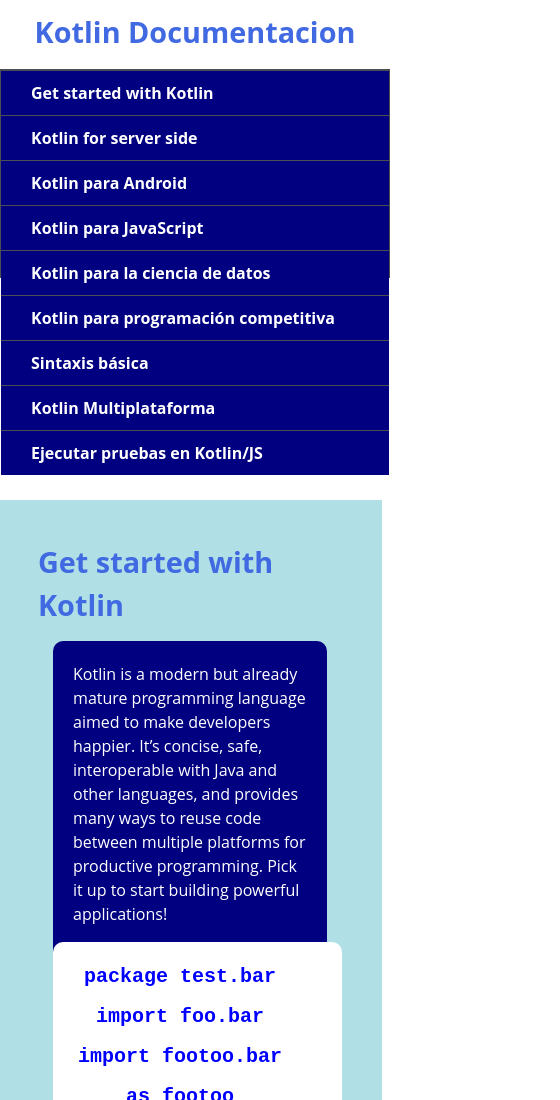
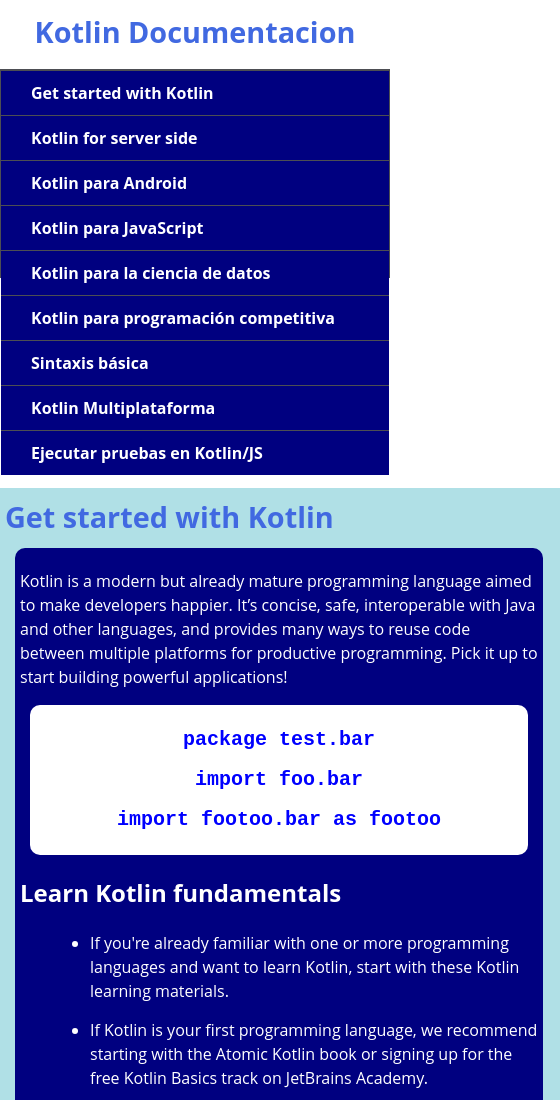
Before and after one commit to EnriqueQuiroz89/Reto4DocumentacionTecnica, a plain HTML site: page index.html in a window 390 px wide. Shown: the top 1100 px of the page, 560 px wide, since content can reach past the window. Drawn offline with Linux system fonts and the light colour scheme.

Commit message:
Update index.html

```diff
--- a/index.html
+++ b/index.html
@@ -109,6 +109,13 @@
 
         @media only screen and (max-width: 815px) {
 
+            #main-doc {
+                margin-left: -10px;
+                margin-right: -10px;
+                margin-top: 480px;
+                padding: 15px;
+            }
+
             /* For mobile phones: */
             #navbar ul {
                 border: 1px solid;
@@ -128,27 +135,20 @@
                 border-bottom: 2px solid;
             }
 
-            #main-doc {
-                position: relative;
-                margin-left: 0px;
-                margin-top: 480px;
-            }
         }
 
 
         @media only screen and (max-width: 400px) {
             #main-doc {
-                margin-left: -10px;
-                margin-top: 500px;
+                padding: 7px;
             }
 
-            code {
-                margin-left: -20px;
-                width: 100%;
-                padding: 15px;
-                padding-left: 10px;
-                padding-right: 45px;
-                min-width: 233px;
+            section article {
+                color: white;
+                margin: 10px;
+                border-radius: 10px;
+                padding: 5px;
+
             }
         }
     </style>
@@ -164,7 +164,8 @@
             <li><a class="nav-link" href="#Kotlin_para_Android">Kotlin para Android</a></li>
             <li><a class="nav-link" href="#Kotlin_para_JavaScript">Kotlin para JavaScript</a></li>
             <li><a class="nav-link" href="#Kotlin_para_la_ciencia_de_datos">Kotlin para la ciencia de datos</a></li>
-            <li><a class="nav-link" href="#Kotlin_para_programación_competitiva">Kotlin para programación competitiva</a></li>
+            <li><a class="nav-link" href="#Kotlin_para_programación_competitiva">Kotlin para programación
+                    competitiva</a></li>
             <li><a class="nav-link" href="#Sintaxis_básica">Sintaxis básica</a></li>
             <li><a class="nav-link" href="#Kotlin_Multiplataforma">Kotlin Multiplataforma</a></li>
             <li><a class="nav-link" href="#Ejecutar_pruebas_en_Kotlin/JS">Ejecutar pruebas en Kotlin/JS</a></li>
```
